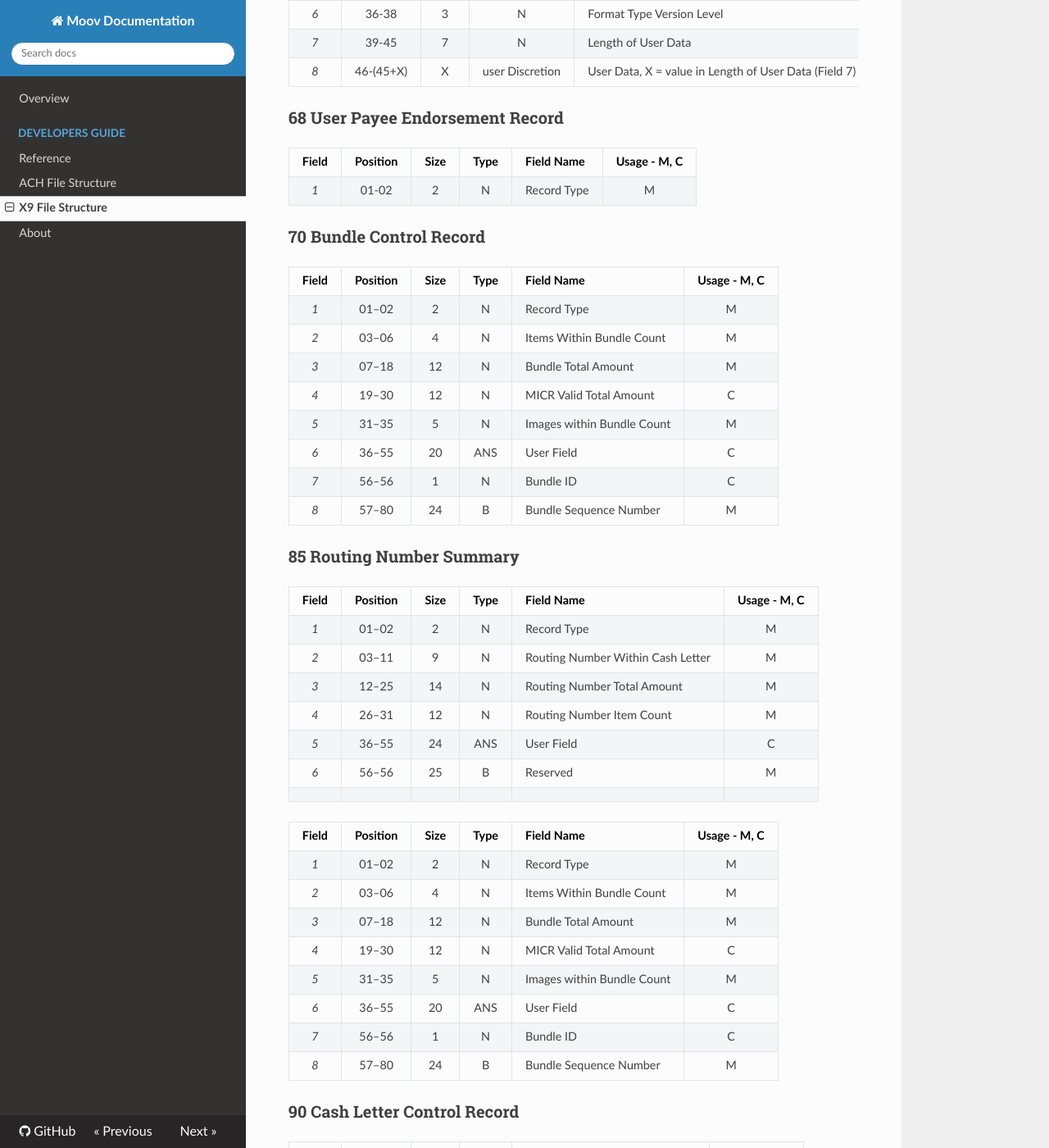
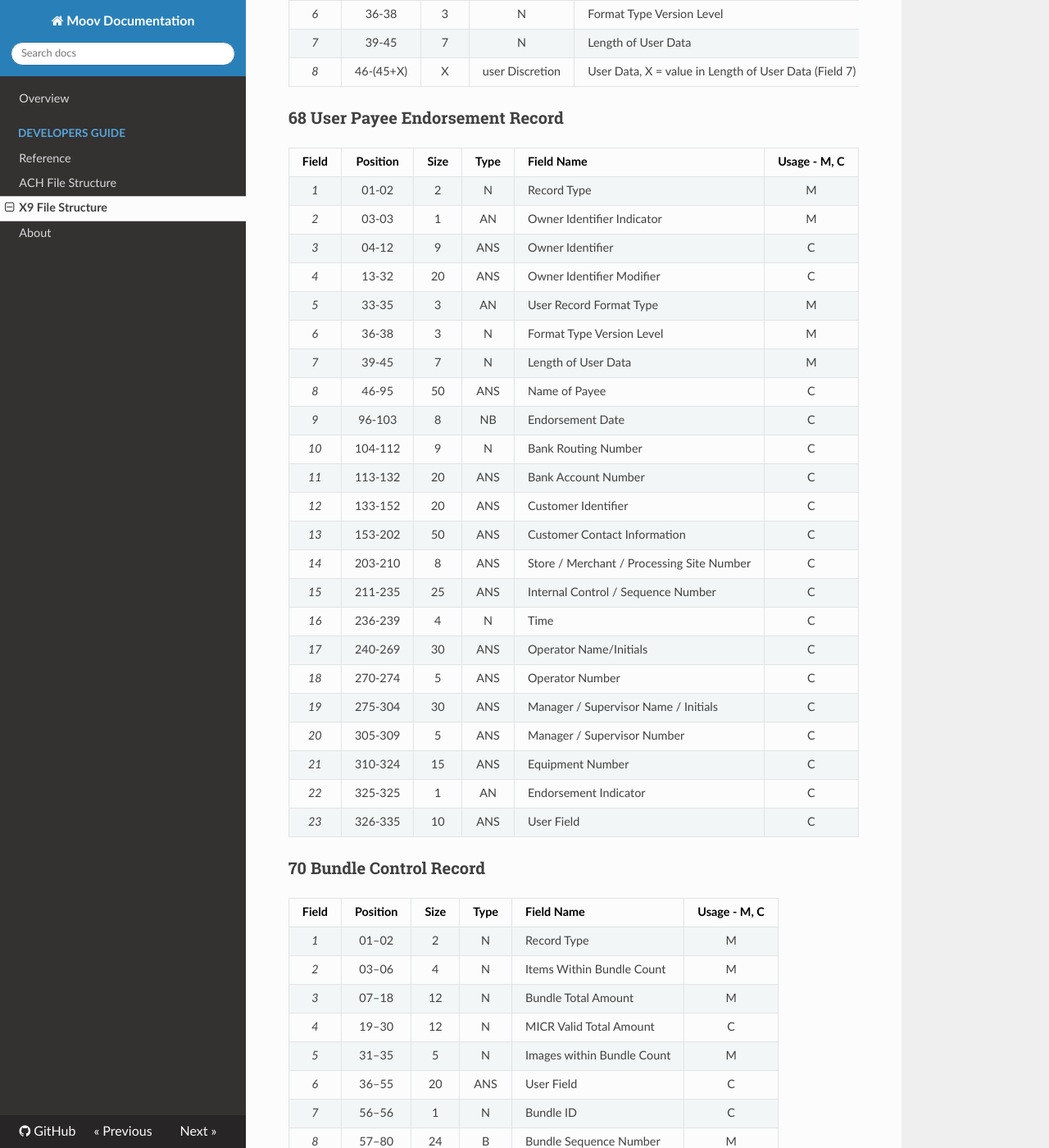
Before and after one commit to wadearnold/docs, an MkDocs documentation site: the page built from docs/X9_File_Structure.md, in a window 1280 px wide and 1400 px high, scrolled down 14736 px. Shown: the whole window at 82% size. Built offline with MkDocs 1.6.1, drawn with Linux system fonts in a browser that asks for light colours; nearby versions of some CDN libraries; old or Windows-style settings are respelled for this version of MkDocs.

Commit message:
Documentation Update
Documentation Update

```diff
--- a/docs/X9_File_Structure.md
+++ b/docs/X9_File_Structure.md
@@ -488,6 +488,28 @@ C - Conditional
 | Field | Position | Size | Type | Field Name | Usage - M, C |
 | :---: | :---: | :---: | :---: | :--- | :---: |
 | *1* | 01-02 | 2 | N | Record Type | M |
+| *2* | 03-03 | 1 | AN | Owner Identifier Indicator | M |
+| *3* | 04-12 | 9 | ANS | Owner Identifier | C |
+| *4* | 13-32 | 20 | ANS | Owner Identifier Modifier | C |
+| *5* | 33-35 | 3 | AN | User Record Format Type | M|
+| *6* | 36-38 | 3 | N | Format Type Version Level | M |
+| *7* | 39-45 | 7 | N | Length of User Data | M |
+| *8* | 46-95 | 50 | ANS | Name of Payee | C |
+| *9* | 96-103 | 8 | NB | Endorsement Date | C |
+| *10* | 104-112 | 9 | N | Bank Routing Number | C |
+| *11* | 113-132 | 20 | ANS | Bank Account Number | C |
+| *12* | 133-152 | 20 | ANS | Customer Identifier | C |
+| *13* | 153-202 | 50 | ANS | Customer Contact Information | C |
+| *14* | 203-210 | 8 | ANS | Store / Merchant / Processing Site Number | C |
+| *15* | 211-235 | 25 | ANS | Internal Control / Sequence Number | C |
+| *16* | 236-239 | 4 | N | Time | C |
+| *17* | 240-269 | 30 | ANS | Operator Name/Initials | C |
+| *18* | 270-274 | 5 | ANS | Operator Number | C |
+| *19* | 275-304 | 30 | ANS | Manager / Supervisor Name / Initials | C |
+| *20* | 305-309 | 5 | ANS | Manager / Supervisor Number | C |
+| *21* | 310-324 | 15 | ANS | Equipment Number | C |
+| *22* | 325-325 | 1 | AN | Endorsement Indicator | C |
+| *23* | 326-335| 10 | ANS | User Field | C |
 
 ### 70 Bundle Control Record
 
```
